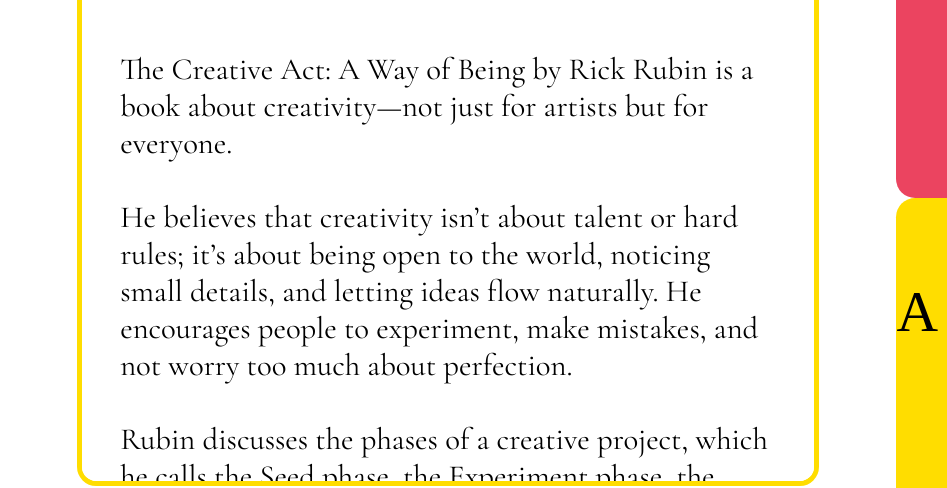
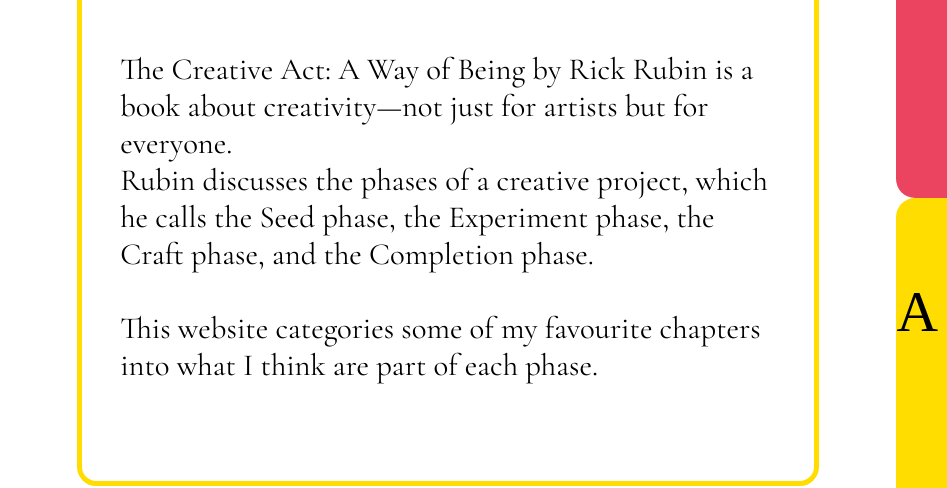
Before and after one commit to agart337/Kinetic_Typography, a plain HTML site: page index.html in a window 1280 px wide. Shown: the part 208-696 px from the top of the page, 0-947 px from the left. Drawn offline with nearby package versions, Linux system fonts and the light colour scheme; a script that the page names is missing; a web font is replaced by a local one.

Commit message:
Update index.html

```diff
--- a/index.html
+++ b/index.html
@@ -33,12 +33,6 @@
             <p>The Creative Act: A Way of Being by Rick Rubin is a book about creativity—not just for artists but for
                 everyone.
                 <br>
-                <br>
-                He believes that creativity isn’t about talent or hard rules; it’s about being open to the world,
-                noticing small details, and letting ideas flow naturally. He encourages people to experiment, make
-                mistakes, and not worry too much about perfection.
-                <br>
-                <br>
                 Rubin discusses the phases of a creative project, which he calls the Seed phase, the Experiment
                 phase, the Craft phase, and the Completion phase.
                 <br>
```
